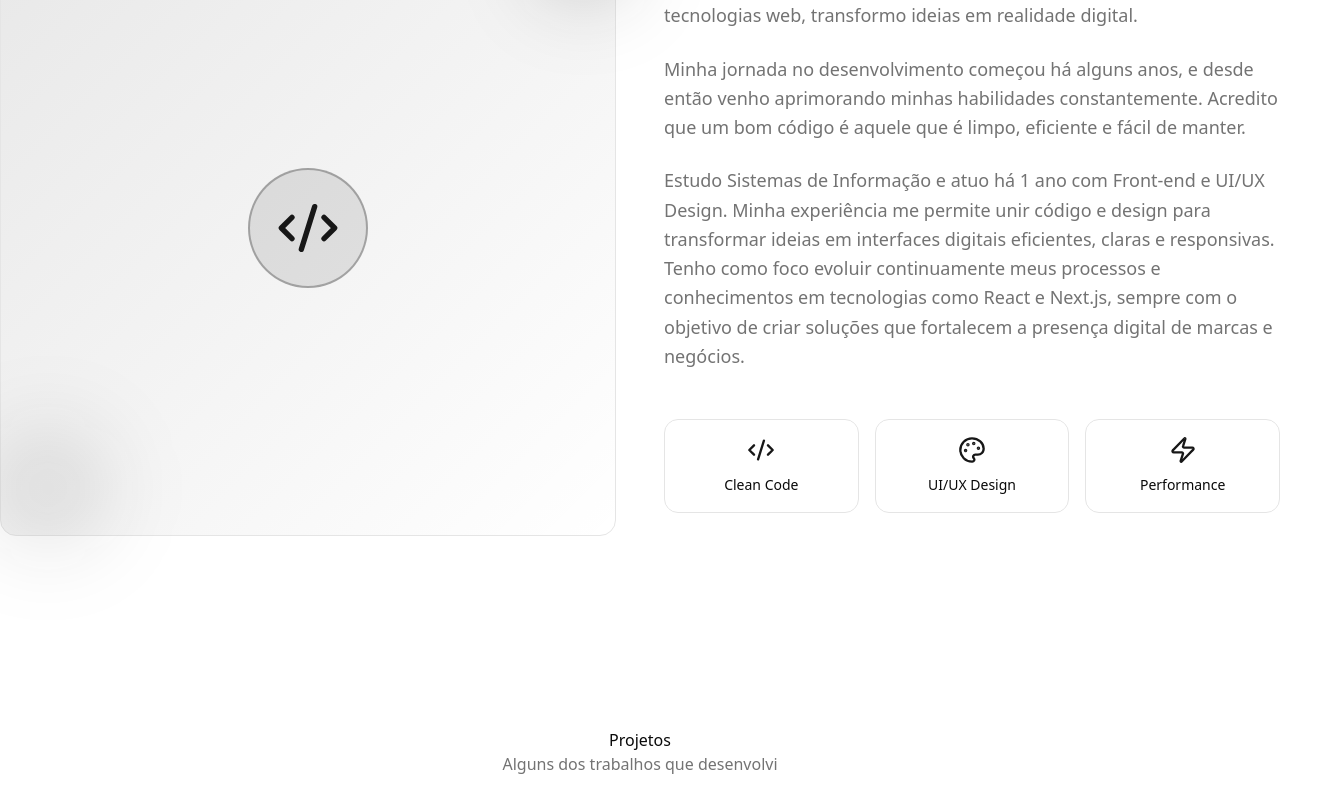
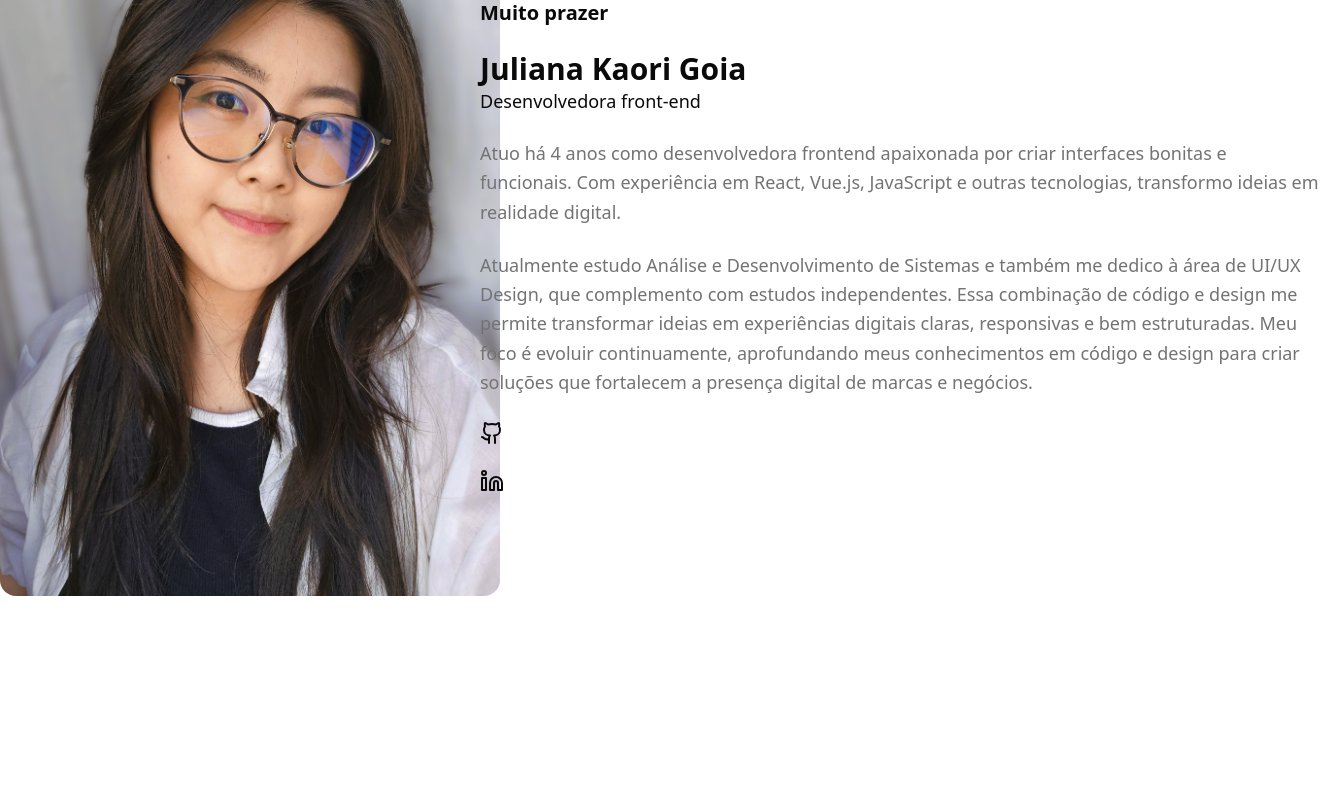
Before and after one commit to julianak-goia/portfolio, a Next.js app: page / in a window 1280 px wide. Shown: the part 1000-1792 px from the top of the page, 1320 px wide, since content can reach past the window. Built offline with nearby package versions, Linux system fonts and the light colour scheme; what @radix-ui/themes would draw is missing.

Commit message:
ajustando textos

```diff
--- a/src/app/page.jsx
+++ b/src/app/page.jsx
@@ -10,7 +10,7 @@ import "@radix-ui/themes/styles.css";
 export default function Home() {
   return (
     // container mx-auto
-    <div className="flex flex-col min-h-screen items-center justify-center container mx-auto">
+    <div className="flex flex-col min-h-screen items-center justify-center">
       {/* <main className="flex min-h-screen w-full max-w-6xl flex-col items-center justify-between py-32 px-16 sm:items-start ">
          </main> */}
       <Navbar />
--- a/src/components/About/About.jsx
+++ b/src/components/About/About.jsx
@@ -3,6 +3,7 @@
 // import { useLanguage } from '@/i18n/LanguageContext';
 import { useScrollReveal } from "@/hooks/useScrollReveal";
 import { Code2, Palette, Zap } from "lucide-react";
+import Image from "next/image";
 
 export const About = () => {
   //   const { t } = useLanguage();
@@ -17,65 +18,105 @@ export const About = () => {
   ];
 
   return (
-    <section id="about" className="py-24 relative">
-      <h2
+    <section id="about" className="container py-24 relative">
+      {/* <h2
         ref={titleRef}
         className={`section-title text-center scroll-reveal ${
           titleRevealed ? "revealed" : ""
         }`}
       >
         <span className="text-gradient">Sobre mim</span>
-      </h2>
+      </h2> */}
 
-      <div className="grid md:grid-cols-2 gap-12 items-center">
+      <div className="grid md:grid-cols-12 gap-30 items-center">
         {/* Image/Avatar placeholder */}
         <div
           ref={imageRef}
-          className={`relative scroll-reveal-left ${
+          className={`relative scroll-reveal-left col-span-4 ${
             imageRevealed ? "revealed" : ""
           }`}
         >
-          <div className="aspect-square rounded-2xl card-gradient border border-border overflow-hidden">
-            <div className="w-full h-full bg-gradient-to-br from-primary/10 to-transparent flex items-center justify-center">
-              <div className="w-30 h-30 rounded-full bg-primary/10 border-2 border-primary/30 flex items-center justify-center">
-                <Code2 size={64} className="text-primary" />
-              </div>
+          <div className="w-[500px] h-[700px] rounded-2xl">
+            <div className="relative w-full h-full">
+              <Image
+                src="/images/juliana.jpg"
+                alt="profile"
+                fill
+                className="object-cover rounded-2xl "
+              />
             </div>
           </div>
-          {/* Decorative elements */}
-          <div className="absolute -top-4 -right-4 w-24 h-24 bg-primary/20 rounded-full blur-2xl" />
-          <div className="absolute -bottom-4 -left-4 w-32 h-32 bg-primary/10 rounded-full blur-2xl" />
         </div>
 
         {/* Text content */}
         <div
           ref={textRef}
-          className={`space-y-6 scroll-reveal-right ${
+          className={`space-y-6 scroll-reveal-right col-span-8 ${
             textRevealed ? "revealed" : ""
           }`}
         >
+          <h3 className="font-semibold text-xl">Muito prazer</h3>
+          <div>
+            <h1 className="text-3xl font-semibold">Juliana Kaori Goia</h1>
+            <p className="text-lg">Desenvolvedora front-end</p>
+          </div>
+
           <p className="text-lg text-muted-foreground leading-relaxed">
-            Sou um desenvolvedor frontend apaixonado por criar interfaces
-            bonitas e funcionais. Com experiência em React, JavaScript e as mais
-            modernas tecnologias web, transformo ideias em realidade digital.
-          </p>
-          <p className="text-lg text-muted-foreground leading-relaxed">
-            Minha jornada no desenvolvimento começou há alguns anos, e desde
-            então venho aprimorando minhas habilidades constantemente. Acredito
-            que um bom código é aquele que é limpo, eficiente e fácil de manter.
-          </p>
-          <p className="text-lg text-muted-foreground leading-relaxed">
-            Estudo Sistemas de Informação e atuo há 1 ano com Front-end e UI/UX
-            Design. Minha experiência me permite unir código e design para
-            transformar ideias em interfaces digitais eficientes, claras e
-            responsivas. Tenho como foco evoluir continuamente meus processos e
-            conhecimentos em tecnologias como React e Next.js, sempre com o
-            objetivo de criar soluções que fortalecem a presença digital de
-            marcas e negócios.
+            Atuo há 4 anos como desenvolvedora frontend apaixonada por criar
+            interfaces bonitas e funcionais. Com experiência em React, Vue.js,
+            JavaScript e outras tecnologias, transformo ideias em realidade
+            digital.
           </p>
 
+          <p className="text-lg text-muted-foreground leading-relaxed">
+            Atualmente estudo Análise e Desenvolvimento de Sistemas e também me
+            dedico à área de UI/UX Design, que complemento com estudos
+            independentes. Essa combinação de código e design me permite
+            transformar ideias em experiências digitais claras, responsivas e
+            bem estruturadas. Meu foco é evoluir continuamente, aprofundando
+            meus conhecimentos em código e design para criar soluções que
+            fortalecem a presença digital de marcas e negócios.
+          </p>
+
+          <div>
+            <svg
+              xmlns="http://www.w3.org/2000/svg"
+              width="24"
+              height="24"
+              viewBox="0 0 24 24"
+              fill="none"
+              stroke="currentColor"
+              strokeWidth="2"
+              stroke-linecap="round"
+              strokeLinejoin="round"
+              className="lucide lucide-github-icon lucide-github"
+            >
+              <path d="M15 22v-4a4.8 4.8 0 0 0-1-3.5c3 0 6-2 6-5.5.08-1.25-.27-2.48-1-3.5.28-1.15.28-2.35 0-3.5 0 0-1 0-3 1.5-2.64-.5-5.36-.5-8 0C6 2 5 2 5 2c-.3 1.15-.3 2.35 0 3.5A5.403 5.403 0 0 0 4 9c0 3.5 3 5.5 6 5.5-.39.49-.68 1.05-.85 1.65-.17.6-.22 1.23-.15 1.85v4" />
+              <path d="M9 18c-4.51 2-5-2-7-2" />
+            </svg>
+          </div>
+
+          <div>
+            <svg
+              xmlns="http://www.w3.org/2000/svg"
+              width="24"
+              height="24"
+              viewBox="0 0 24 24"
+              fill="none"
+              stroke="currentColor"
+              strokeWidth="2"
+              strokeLinecap="round"
+              strokeLinejoin="round"
+              className="lucide lucide-linkedin-icon lucide-linkedin"
+            >
+              <path d="M16 8a6 6 0 0 1 6 6v7h-4v-7a2 2 0 0 0-2-2 2 2 0 0 0-2 2v7h-4v-7a6 6 0 0 1 6-6z" />
+              <rect width="4" height="12" x="2" y="9" />
+              <circle cx="4" cy="4" r="2" />
+            </svg>
+          </div>
+
           {/* Highlights */}
-          <div className="grid grid-cols-3 gap-4 pt-6">
+          {/* <div className="grid grid-cols-3 gap-4 pt-6">
             {highlights.map((item, index) => (
               <div
                 key={index}
@@ -87,7 +128,7 @@ export const About = () => {
                 </span>
               </div>
             ))}
-          </div>
+          </div> */}
         </div>
       </div>
     </section>
--- a/src/components/Projects/Projects.jsx
+++ b/src/components/Projects/Projects.jsx
@@ -64,62 +64,62 @@ const projects = [
   },
 ];
 
-const ProjectCard = ({ project, language, index }) => {
-  const { ref, isRevealed } = useScrollReveal({ threshold: 0.1 });
+// const ProjectCard = ({ project, language, index }) => {
+//   const { ref, isRevealed } = useScrollReveal({ threshold: 0.1 });
 
-  return (
-    <article
-      ref={ref}
-      className={`group p-6 rounded-2xl card-gradient border border-border hover:border-primary/50 transition-all duration-300 scroll-reveal ${
-        isRevealed ? "revealed" : ""
-      }`}
-      style={{ transitionDelay: `${index * 100}ms` }}
-    >
-      <div className="flex items-start justify-between mb-4">
-        <Folder className="text-primary" size={40} />
-        <div className="flex gap-3">
-          <a
-            href={project.github}
-            target="_blank"
-            rel="noopener noreferrer"
-            className="text-muted-foreground hover:text-primary transition-colors"
-            aria-label="GitHub"
-          >
-            <Github size={20} />
-          </a>
-          <a
-            href={project.live}
-            target="_blank"
-            rel="noopener noreferrer"
-            className="text-muted-foreground hover:text-primary transition-colors"
-            aria-label="Live demo"
-          >
-            <ExternalLink size={20} />
-          </a>
-        </div>
-      </div>
+//   return (
+//     <article
+//       ref={ref}
+//       className={`group p-6 rounded-2xl card-gradient border border-border hover:border-primary/50 transition-all duration-300 scroll-reveal ${
+//         isRevealed ? "revealed" : ""
+//       }`}
+//       style={{ transitionDelay: `${index * 100}ms` }}
+//     >
+//       <div className="flex items-start justify-between mb-4">
+//         <Folder className="text-primary" size={40} />
+//         <div className="flex gap-3">
+//           <a
+//             href={project.github}
+//             target="_blank"
+//             rel="noopener noreferrer"
+//             className="text-muted-foreground hover:text-primary transition-colors"
+//             aria-label="GitHub"
+//           >
+//             <Github size={20} />
+//           </a>
+//           <a
+//             href={project.live}
+//             target="_blank"
+//             rel="noopener noreferrer"
+//             className="text-muted-foreground hover:text-primary transition-colors"
+//             aria-label="Live demo"
+//           >
+//             <ExternalLink size={20} />
+//           </a>
+//         </div>
+//       </div>
 
-      <h3 className="text-xl font-display font-semibold text-foreground mb-3 group-hover:text-primary transition-colors">
-        {project.title}
-      </h3>
+//       <h3 className="text-xl font-display font-semibold text-foreground mb-3 group-hover:text-primary transition-colors">
+//         {project.title}
+//       </h3>
 
-      <p className="text-muted-foreground mb-6 leading-relaxed">
-        {project.description[language]}
-      </p>
+//       <p className="text-muted-foreground mb-6 leading-relaxed">
+//         {project.description[language]}
+//       </p>
 
-      <div className="flex flex-wrap gap-2">
-        {project.tech.map((tech) => (
-          <span
-            key={tech}
-            className="px-3 py-1 text-xs font-medium text-primary bg-primary/10 rounded-full"
-          >
-            {tech}
-          </span>
-        ))}
-      </div>
-    </article>
-  );
-};
+//       <div className="flex flex-wrap gap-2">
+//         {project.tech.map((tech) => (
+//           <span
+//             key={tech}
+//             className="px-3 py-1 text-xs font-medium text-primary bg-primary/10 rounded-full"
+//           >
+//             {tech}
+//           </span>
+//         ))}
+//       </div>
+//     </article>
+//   );
+// };
 
 export const Projects = () => {
   //   const { t, language } = useLanguage();
@@ -127,7 +127,7 @@ export const Projects = () => {
   const { ref: titleRef, isRevealed: titleRevealed } = useScrollReveal();
 
   return (
-    <section id="projects" className="py-24 w-full">
+    <section id="projects" className="container py-24 w-full">
       <div
         ref={titleRef}
         className={`text-center scroll-reveal ${
@@ -135,10 +135,10 @@ export const Projects = () => {
         }`}
       >
         <h2 className="section-title">
-          <span className="text-gradient">Projetos</span>
+          <span className="font-semibold text-3xl">Projetos</span>
         </h2>
-        <p className="text-muted-foreground mb-12">
-          Alguns dos trabalhos que desenvolvi
+        <p className="text-lg text-muted-foreground leading-relaxed mb-12">
+          Alguns trabalhos que participei
         </p>
       </div>
 
```
Also changed, not shown: src/components/Contact/Contact.jsx (+3 -4 lines), src/components/Footer/Footer.jsx (+7 -2 lines), src/components/Hero/Hero.jsx (+8 -16 lines), public/images/juliana.jpg (added).
